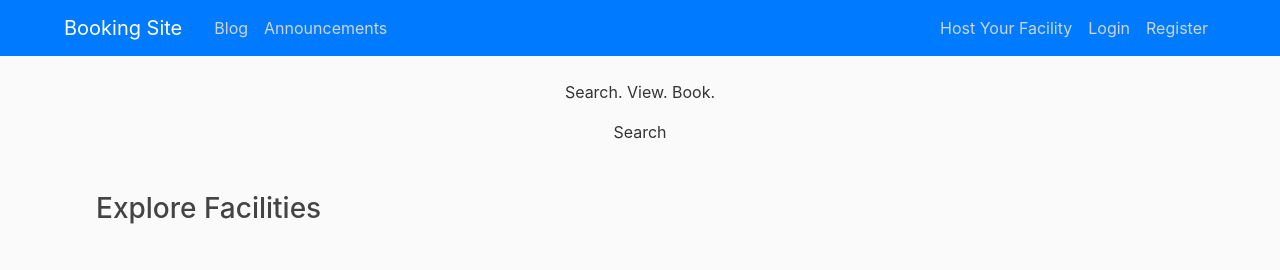
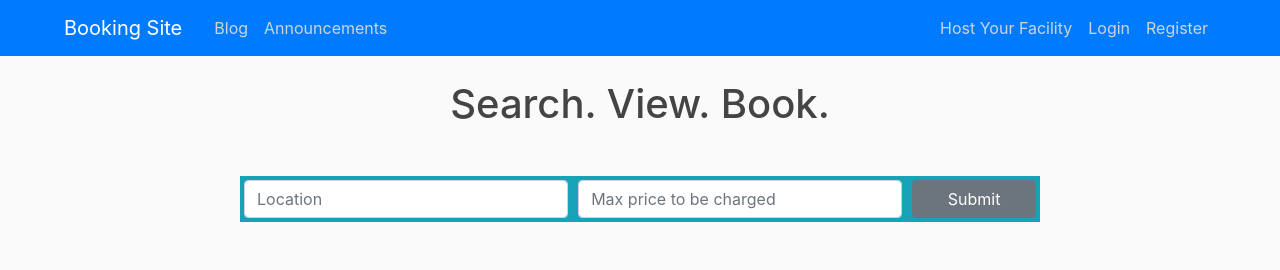
Before and after one commit to mcsalera/sad-project, a Django app: page / in a window 1280 px wide. Shown: the top 270 px of the page. Run offline with Django 4.2, Linux system fonts and the light colour scheme; some libraries are stand-ins or nearby versions.

Commit message:
Added search form

```diff
--- /dev/null
+++ b/SAD/crud/booking/forms.py
@@ -0,0 +1,8 @@
+from django import forms
+
+class SearchForm(forms.Form):
+    location = forms.CharField(label='', max_length=100)
+    max_price = forms.IntegerField(label='')
+
+    location.widget.attrs.update({'class': 'form-control', 'placeholder': 'Location'})
+    max_price.widget.attrs.update({'class': 'form-control', 'placeholder': 'Max price to be charged'})
--- a/SAD/crud/booking/models.py
+++ b/SAD/crud/booking/models.py
@@ -9,6 +9,7 @@
     description = models.TextField()
     date_listed = models.DateTimeField(default=timezone.now)
     owner = models.ForeignKey(User, on_delete=models.CASCADE)
+    price = models.IntegerField()
 
     def __str__(self):
         return self.title
--- a/SAD/crud/booking/static/booking/homepage.css
+++ b/SAD/crud/booking/static/booking/homepage.css
@@ -15,6 +15,10 @@
 
 .facilies-sample {
     max-width: 1700px;
+}
+
+#search {
+    max-width: 800px;
 }
 
 #host {
--- a/SAD/crud/booking/templates/booking/homepage.html
+++ b/SAD/crud/booking/templates/booking/homepage.html
@@ -6,10 +6,22 @@
 {% endblock %}
 
 {% block content %}
-    <div class="d-flex justify-content-center">
-        <div class="text-center">
-            <div class=""><p>Search. View. Book.</p></div>
-            <div> Search</div>
+    <div class="">
+        <h1 class="text-center">Search. View. Book.</h1>
+        <div class="mt-5 p-1 bg-info mx-auto" id="search">
+            <form action="/" method="post">
+                <div class="form-row align-items-center">
+                    <div class="col-5">
+                        {{ form.location }}
+                    </div>
+                    <div class="col-5">
+                        {{ form.max_price }}
+                    </div>
+                    <div class="col-2">
+                        <button type="submit" class="btn btn-secondary btn-block">Submit</button>
+                    </div>
+                </div>
+            </form>
         </div>
     </div>
 
--- a/SAD/crud/booking/views.py
+++ b/SAD/crud/booking/views.py
@@ -9,23 +9,34 @@
     UpdateView,
     DeleteView)
 
+from .forms import SearchForm
+
+
 def home(request):
     context = {
         'listings': Listing.objects.all()
     }
     return render(request, 'booking/home.html', context)
 
+
 def homepage(request):
-    return render(request, 'booking/homepage.html')
+    form = SearchForm()
+    if request.method == 'GET':
+        print("This is awesome")
+
+    return render(request, 'booking/homepage.html', {'form': form})
+
 
 class ListingListView(ListView):
     model = Listing
-    template_name = 'booking/home.html' #<app>/<model>_<viewtype>.html
+    template_name = 'booking/home.html'  # <app>/<model>_<viewtype>.html
     context_object_name = 'listings'
     ordering = ['-date_listed']
 
+
 class ListingDetailView(DetailView):
     model = Listing
+
 
 class ListingCreateView(LoginRequiredMixin, CreateView):
     model = Listing
@@ -34,6 +45,7 @@
     def form_valid(self, form):
         form.instance.owner = self.request.user
         return super().form_valid(form)
+
 
 class ListingUpdateView(LoginRequiredMixin, UserPassesTestMixin, UpdateView):
     model = Listing
@@ -49,6 +61,7 @@
             return True
         return False
 
+
 class ListingDeleteView(LoginRequiredMixin, UserPassesTestMixin, DeleteView):
     model = Listing
     success_url = '/'
@@ -59,6 +72,7 @@
             return True
         return False
 
+
 def about(request):
     return render(request, 'booking/about.html', {'title': 'About'})
 # Create your views here.
```
Also changed, not shown: SAD/crud/booking/migrations/0003_listing_price.py (added), SAD/crud/db.sqlite3, 1 other file.
